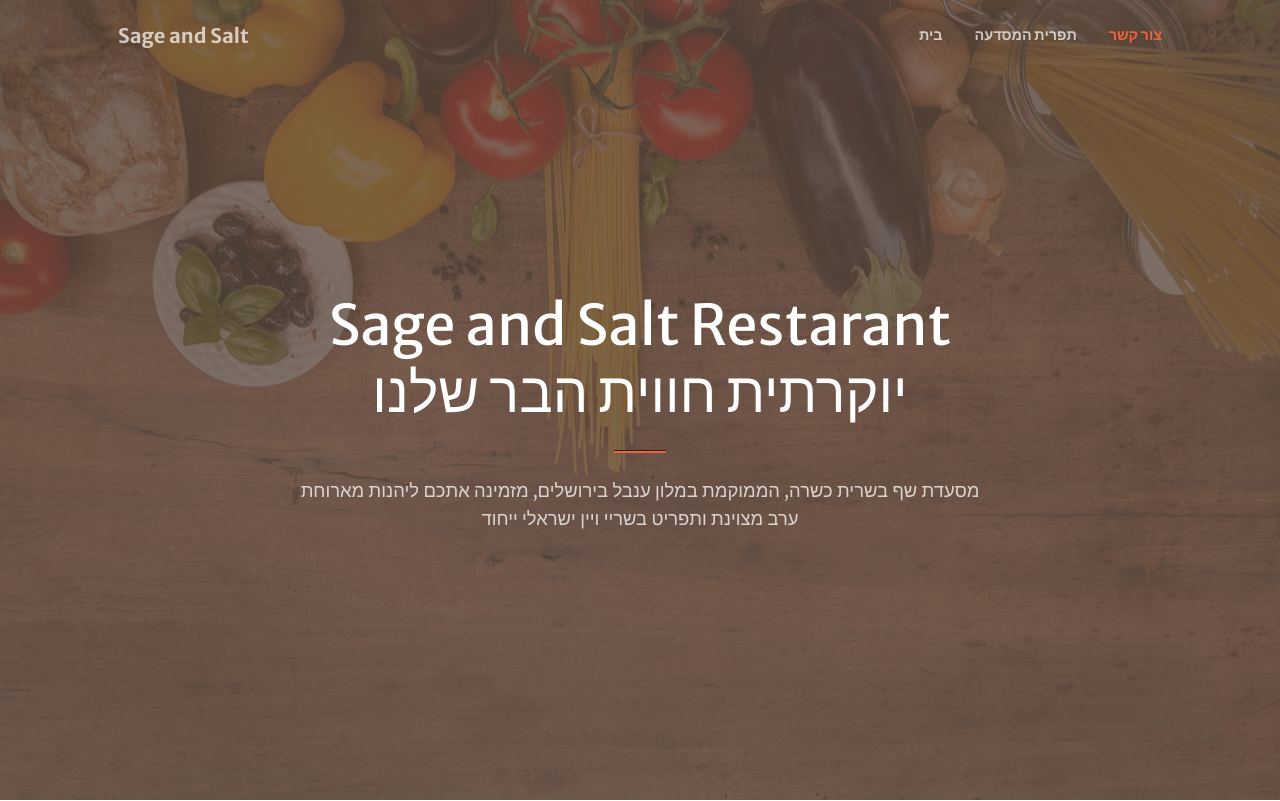
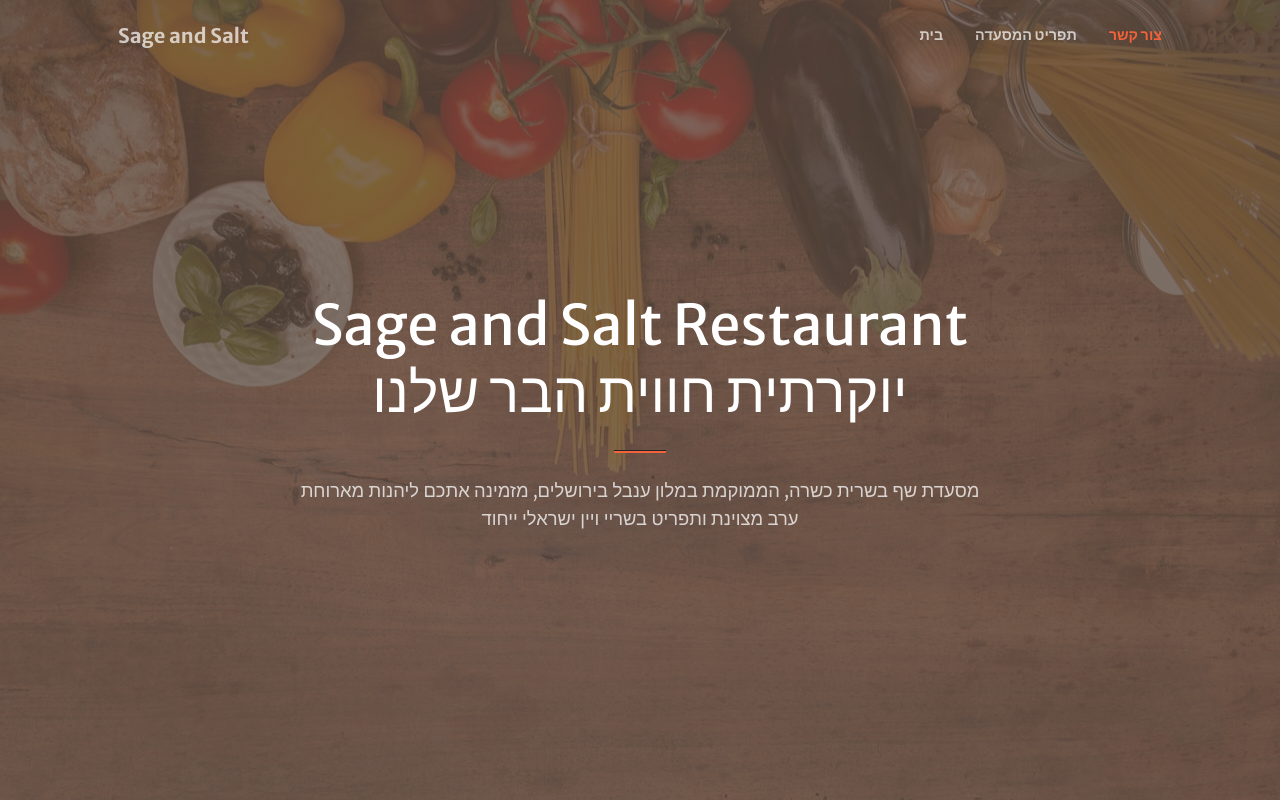
Before and after one commit to karinciotz/restaurant, a plain HTML site: page index.html in a window 1280 px wide. Shown: the top 801 px of the page. Drawn offline with nearby package versions, Linux system fonts and the light colour scheme; some packages are replaced by stand-ins of ours; a script that the page names is missing.

Commit message:
Update index.html

```diff
--- a/index.html
+++ b/index.html
@@ -28,7 +28,7 @@
                     <ul class="navbar-nav ms-auto my-2 my-lg-0">
 
                         <li class="nav-item"><a class="nav-link" href="#services">בית</a></li>
-                        <li class="nav-item"><a class="nav-link" href="#portfolio">תפרית המסדעה</a></li>
+                        <li class="nav-item"><a class="nav-link" href="#portfolio">תפריט המסעדה</a></li>
                         <li class="nav-item"><a class="nav-link" href="#contact">צור קשר</a></li>
                     </ul>
                 </div>
@@ -39,7 +39,7 @@
             <div class="container px-4 px-lg-5 h-100">
                 <div class="row gx-4 gx-lg-5 h-100 align-items-center justify-content-center text-center">
                     <div class="col-lg-8 align-self-end">
-                        <h1 class="text-white font-weight-bold"> Sage and Salt Restarant יוקרתית חווית הבר שלנו</h1>
+                        <h1 class="text-white font-weight-bold"> Sage and Salt Restaurant יוקרתית חווית הבר שלנו</h1>
                         <hr class="divider" />
                     </div>
                     <div class="col-lg-8 align-self-baseline">
```
